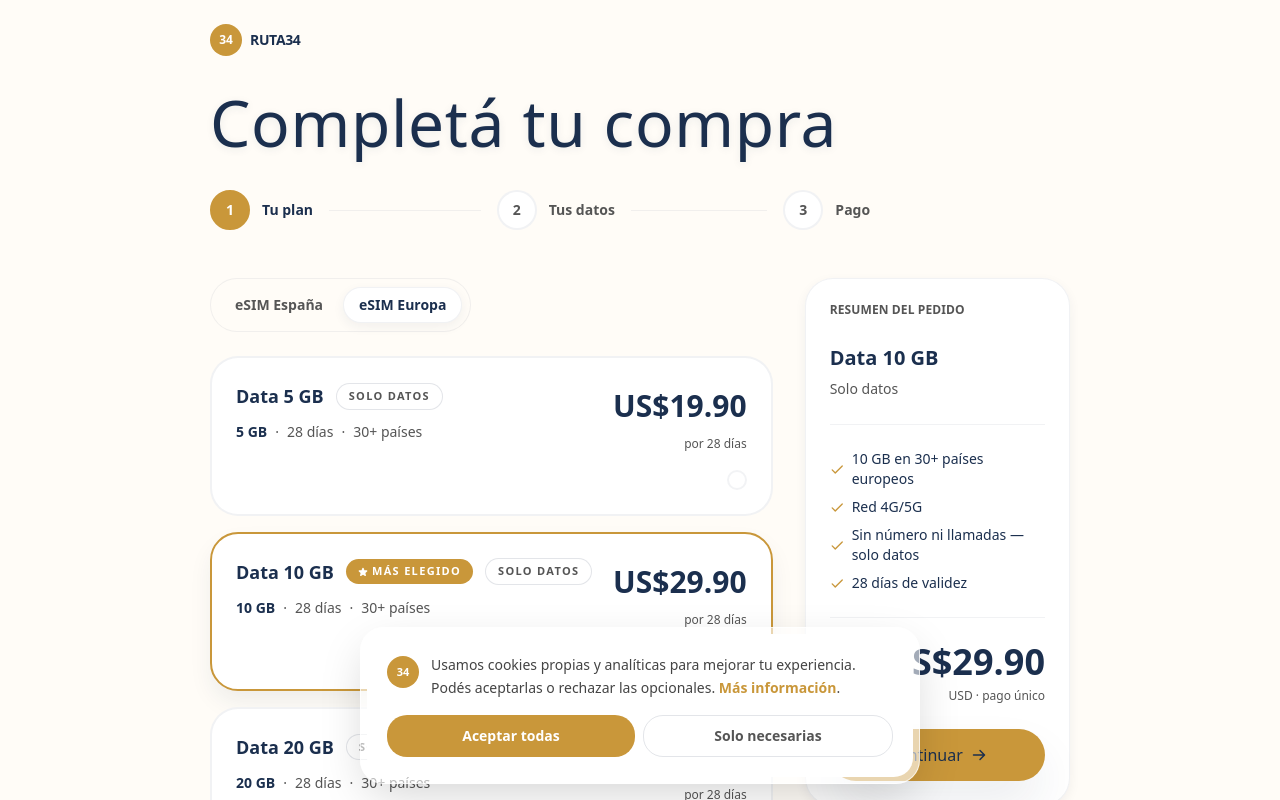
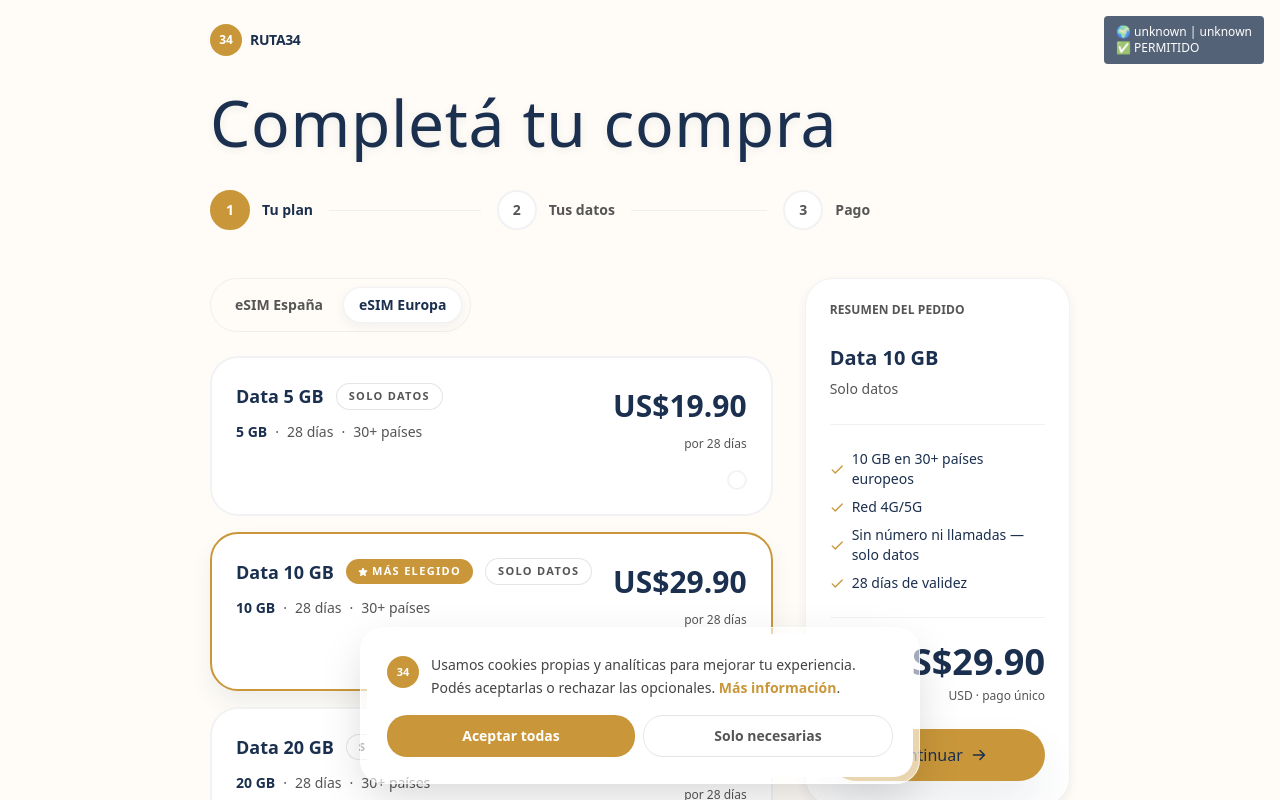
Before and after one commit to Juangas50/esim-europa, a Next.js app: page /es/compra in a window 1280 px wide. Both pictures are taken after a click on the button "eSIM Europa". Shown: the top 800 px of the page. Built offline with nearby package versions, Linux system fonts and the light colour scheme; no server answers.

Commit message:
Add debug geo-location panel for testing
- Show detected country and IP in top-right corner (dev only)
- Display block status (BLOQUEADO/PERMITIDO)
- Logs geo check result to console for debugging

```diff
--- a/src/components/geo/GeoProtectedCheckout.tsx
+++ b/src/components/geo/GeoProtectedCheckout.tsx
@@ -5,6 +5,8 @@ import GeoBlockedPage from "./GeoBlockedPage";
 
 interface GeoCheckResult {
   blocked: boolean;
+  country: string;
+  ip: string;
 }
 
 interface GeoProtectedCheckoutProps {
@@ -21,6 +23,7 @@ export default function GeoProtectedCheckout({ children }: GeoProtectedCheckoutP
         const res = await fetch("/api/geo-check");
         const data = await res.json();
         setGeoData(data);
+        console.log("Geo check:", data);
       } catch (error) {
         console.error("Geo check failed:", error);
         setLoading(false);
@@ -47,5 +50,16 @@ export default function GeoProtectedCheckout({ children }: GeoProtectedCheckoutP
     return <GeoBlockedPage />;
   }
 
-  return <>{children}</>;
+  return (
+    <>
+      {/* Debug panel (development only) */}
+      {process.env.NODE_ENV === "development" && geoData && (
+        <div className="fixed top-4 right-4 bg-[var(--color-navy)] text-white px-3 py-2 rounded text-xs z-50 opacity-75">
+          <div>🌍 {geoData.country} | {geoData.ip}</div>
+          <div>{geoData.blocked ? "❌ BLOQUEADO" : "✅ PERMITIDO"}</div>
+        </div>
+      )}
+      {children}
+    </>
+  );
 }
```
